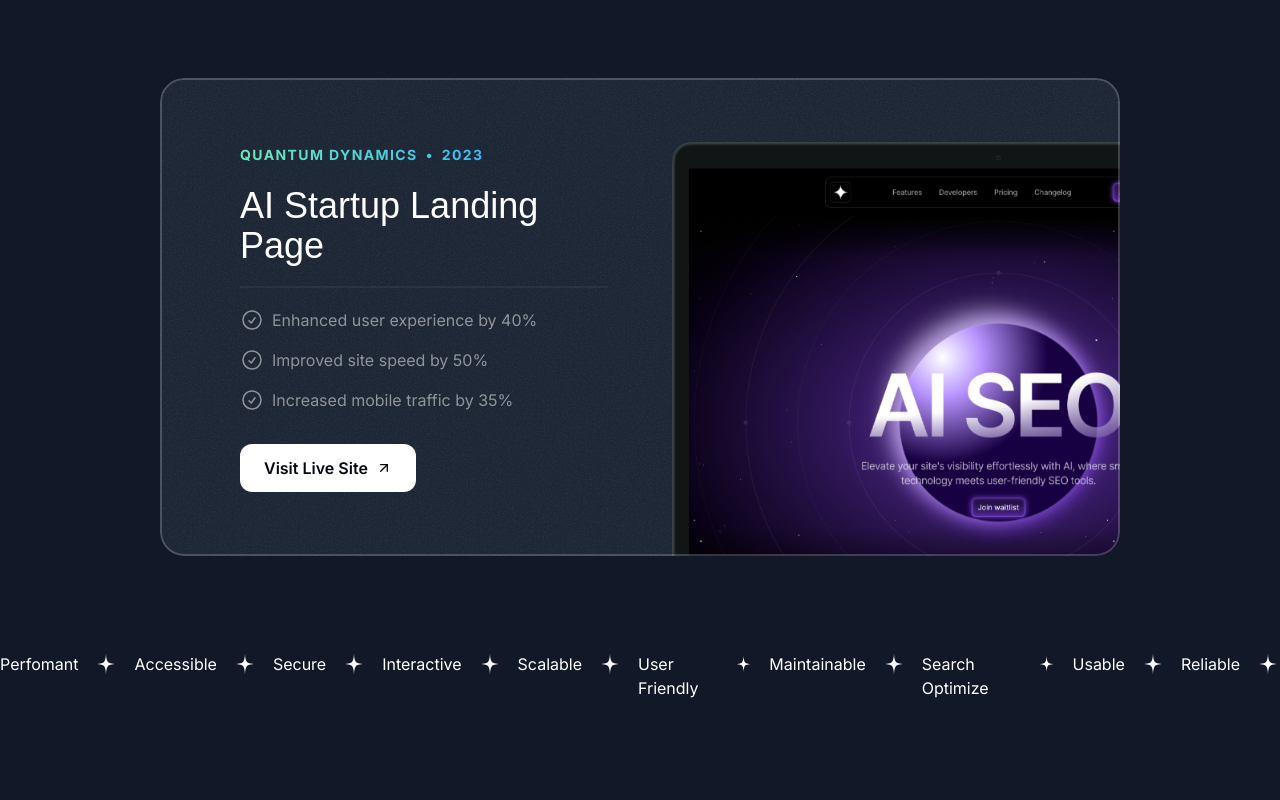
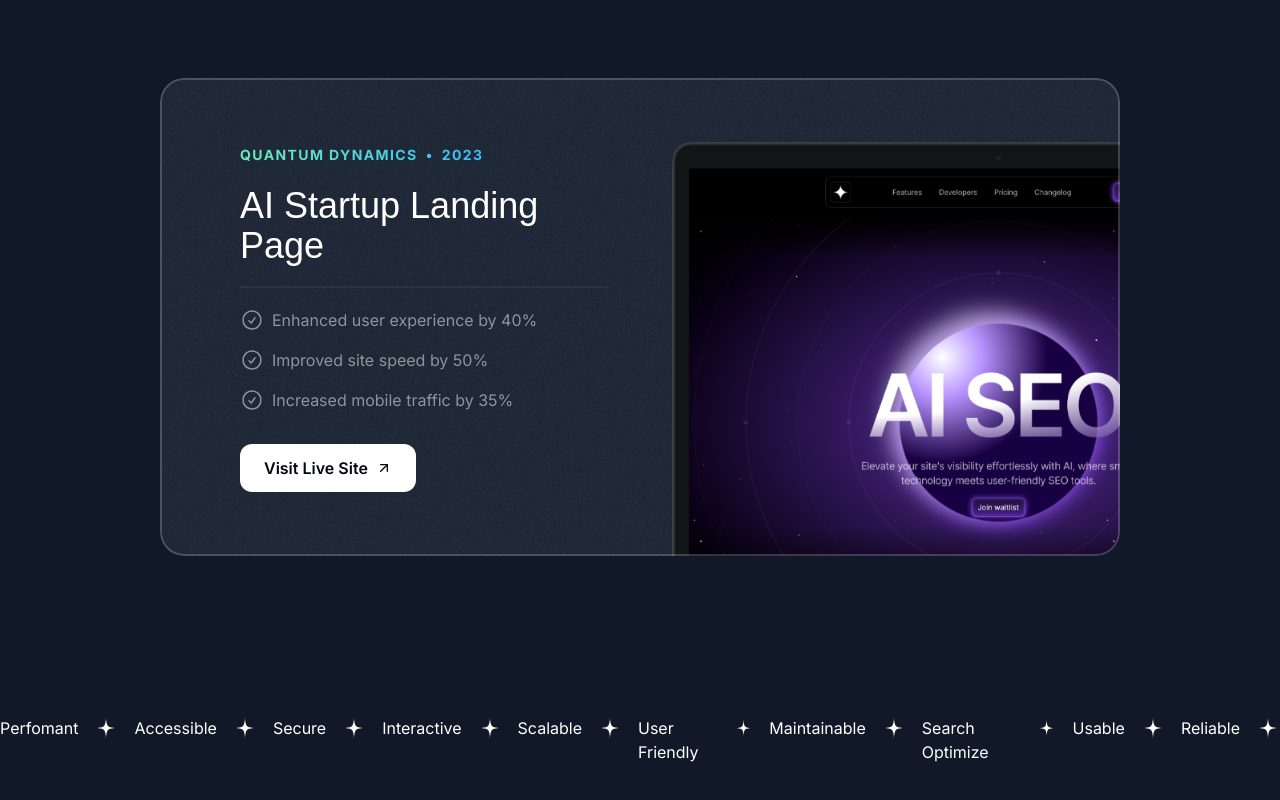
Before and after one commit to MorhafGhziel/frontend-tribe-portofolio, a Next.js app: page / in a window 1280 px wide. Shown: the part 2304-3104 px from the top of the page. Before the commit the page ends 3004 px from the top, so only its background shows below. Built offline with nearby package versions, Linux system fonts and the light colour scheme; a web font is replaced by a local one.

Commit message:
added padding top n bottom to the section

```diff
--- a/src/sections/Tape.tsx
+++ b/src/sections/Tape.tsx
@@ -15,12 +15,12 @@ const words = [
 
 export const TapeSection = () => {
   return (
-    <div>
+    <div className="py-16">
       <div className="flex gap-4">
         {words.map((word) => (
           <div key={word} className="inline-flex gap-4">
             <span>{word}</span>
-            <StartIcon />
+            <StartIcon className="size-6" />
           </div>
         ))}
       </div>
```
